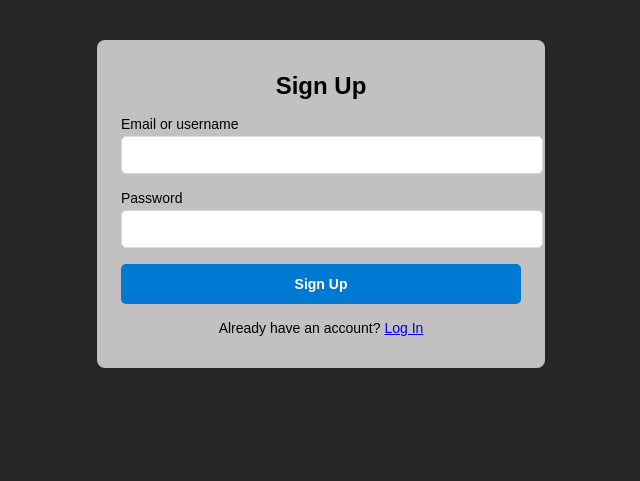
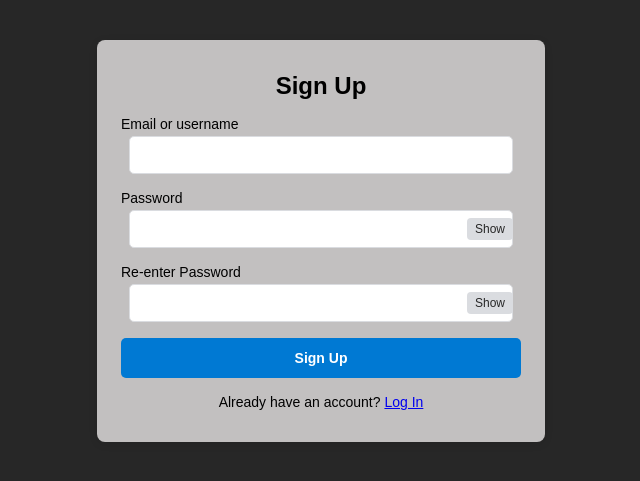
Before and after one commit to Nophobia09/securelogin, a Flask app: page /signup in a window 1280 px wide. Shown: the top 481 px of the page, without its empty margins (319-959 px from the left). Run offline with Flask 3, Linux system fonts and the light colour scheme.

Commit message:
Center input boxes and unify form rendering across pages

```diff
--- a/templates/signup.html
+++ b/templates/signup.html
@@ -10,7 +10,21 @@
         h1 { text-align: center; margin-top: 0; margin-bottom: 16px; font-size: 24px; font-weight: bold; }
         .form-group { margin-bottom: 16px; }
         label { display: block; margin-bottom: 4px; font-size: 14px; }
-        input { width: 100%; padding: 10px; border: 1px solid #dadce0; border-radius: 5px; font-size: 14px; }
+        .input-container {
+            display: flex;
+            align-items: center;
+            justify-content: center;
+            width: 100%;
+        }
+        input {
+            flex: 1;
+            padding: 10px;
+            border: 1px solid #dadce0;
+            border-radius: 5px;
+            font-size: 14px;
+            margin: 0 8px;
+            box-sizing: border-box;
+        }
         .signup-btn { width: 100%; height: 40px; border-radius: 5px; background: #0079d3; color: #fff; border: none; font-weight: bold; font-size: 14px; cursor: pointer; }
         .login-link { text-align: center; margin-top: 16px; font-size: 14px; }
     </style>
@@ -22,11 +36,23 @@
             {{ form.hidden_tag() }}
             <div class="form-group">
                 {{ form.username.label }}
-                {{ form.username(size=32) }}
+                <div class="input-container">
+                    {{ form.username(size=32) }}
+                </div>
             </div>
-            <div class="form-group">
+            <div class="form-group" style="position:relative;">
                 {{ form.password.label }}
-                {{ form.password(size=32) }}
+                <div class="input-container" style="position:relative;">
+                    {{ form.password(size=32, id='password') }}
+                    <button type="button" class="show-password-btn" data-target="password" style="position:absolute;right:8px;top:50%;transform:translateY(-50%);padding:4px 8px;font-size:12px;border-radius:4px;background:#dadce0;color:#272727;border:none;cursor:pointer;">Show</button>
+                </div>
+            </div>
+            <div class="form-group" style="position:relative;">
+                <label for="reenter_password">Re-enter Password</label>
+                <div class="input-container" style="position:relative;">
+                    <input type="password" id="reenter_password" name="reenter_password" size="32" required>
+                    <button type="button" class="show-password-btn" data-target="reenter_password" style="position:absolute;right:8px;top:50%;transform:translateY(-50%);padding:4px 8px;font-size:12px;border-radius:4px;background:#dadce0;color:#272727;border:none;cursor:pointer;">Show</button>
+                </div>
             </div>
             <button class="signup-btn" type="submit">Sign Up</button>
         </form>
@@ -46,3 +72,18 @@
     </div>
 </body>
 </html>
+<script>
+    document.querySelectorAll('.show-password-btn').forEach(function(btn) {
+        btn.addEventListener('click', function() {
+            const targetId = btn.getAttribute('data-target');
+            const input = document.getElementById(targetId);
+            if (input.type === 'password') {
+                input.type = 'text';
+                btn.textContent = 'Hide';
+            } else {
+                input.type = 'password';
+                btn.textContent = 'Show';
+            }
+        });
+    });
+</script>
```
Also changed, not shown: templates/forgotPass.html (+24 -6 lines), templates/index.html (+21 -3 lines), templates/reset_password.html (+18 -2 lines).
